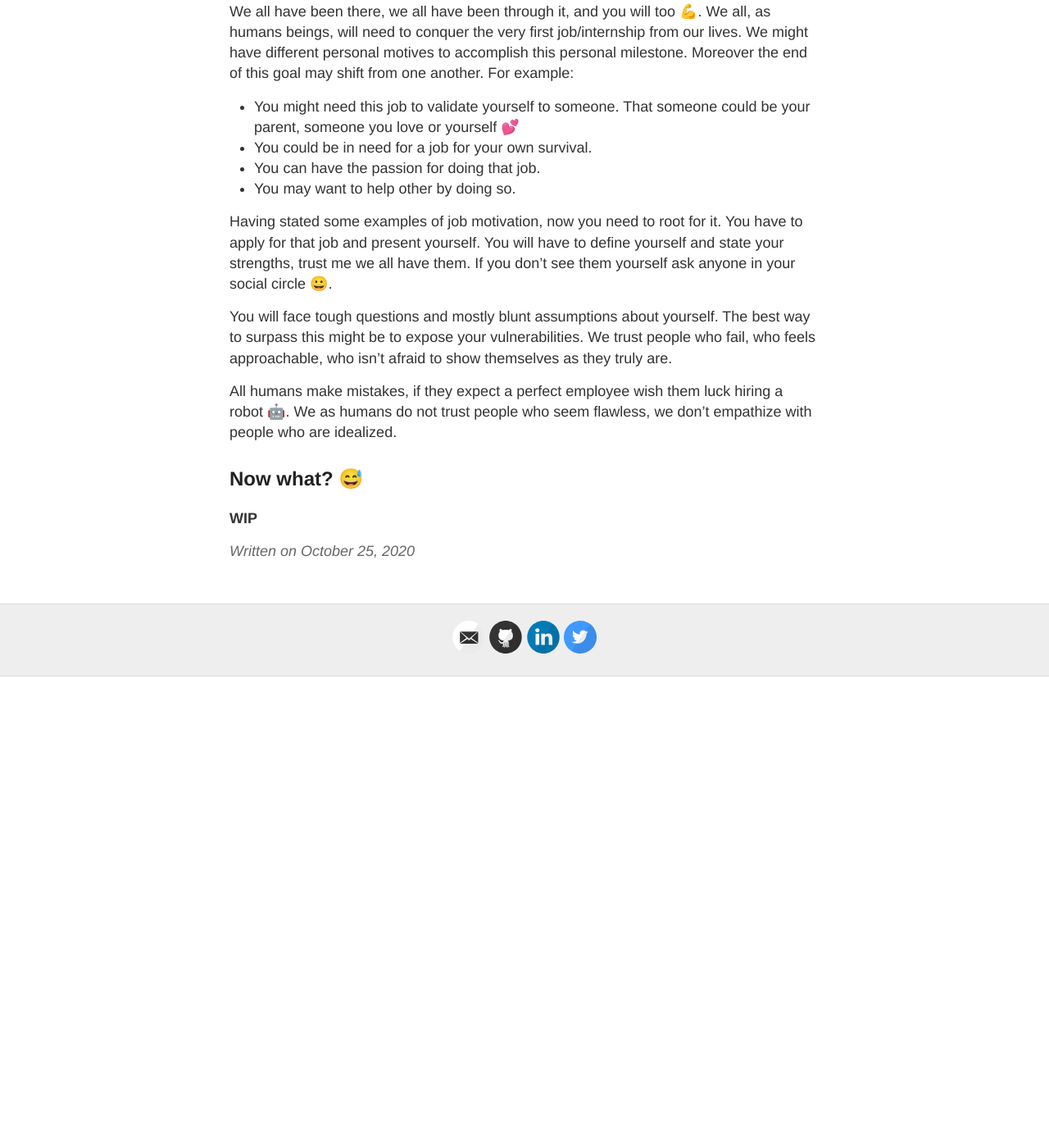
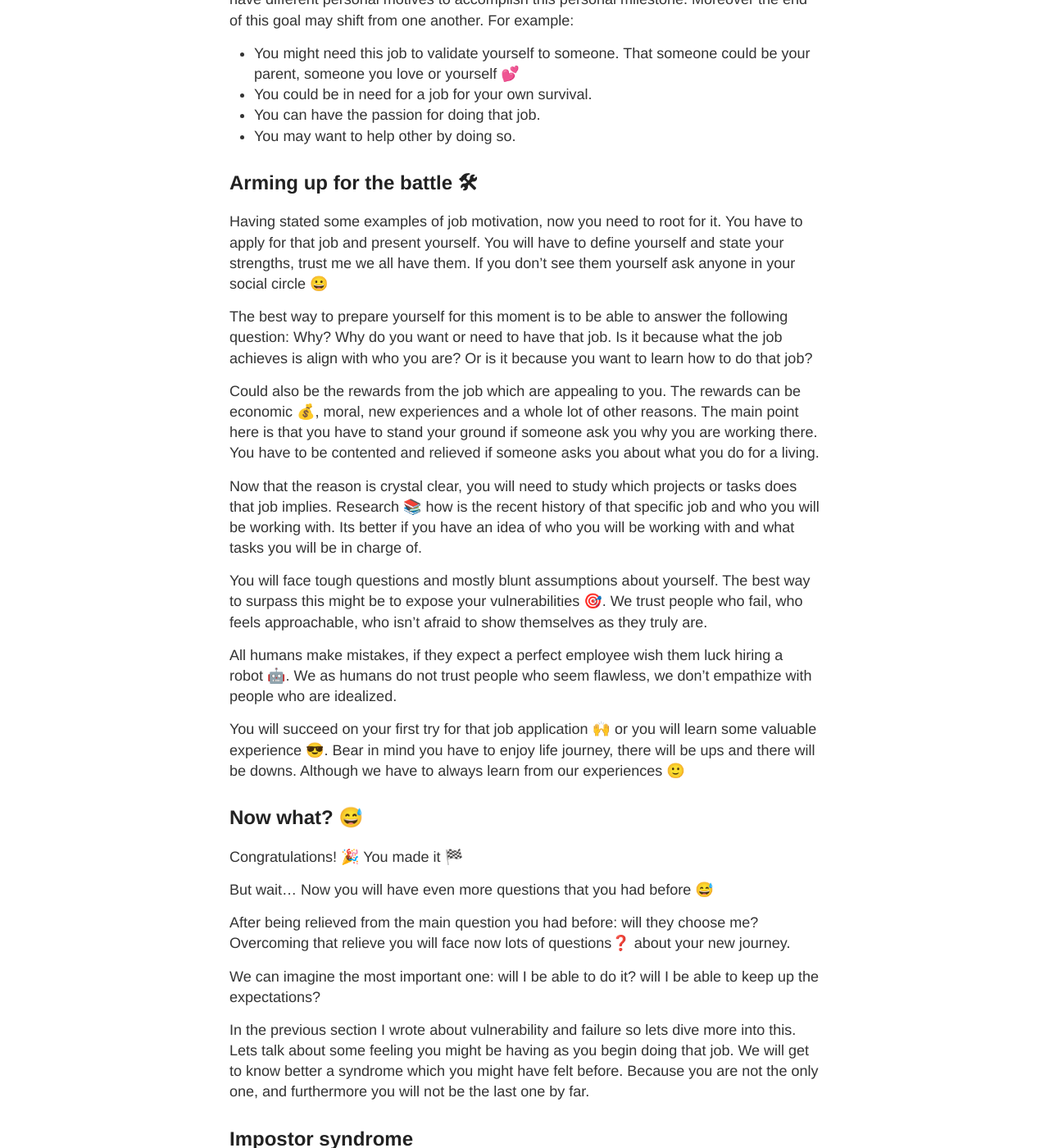
Before and after one commit to kamiyuzu/kamiyuzu.github.io, a Jekyll site: the page built from _posts/2020-10-30-first-job.md, in a window 1280 px wide and 1400 px high, scrolled down 290 px. Shown: the whole window at 82% size. Built offline with Jekyll 4.4.1, drawn with Linux system fonts in a browser that asks for light colours; before the commit the page ends 1115 px from its top, so only the background shows below that; some of the changed text lies outside the part shown.

Commit message:
Add now what section to first job and make some fix to previous section

```diff
--- a/_posts/2020-10-30-first-job.md
+++ b/_posts/2020-10-30-first-job.md
@@ -14,13 +12,35 @@ We all have been there, we all have been through it, and you will too 💪. We a
 - You can have the passion for doing that job.
 - You may want to help other by doing so.
 
-Having stated some examples of job motivation, now you need to root for it. You have to apply for that job and present yourself. You will have to define yourself and state your strengths, trust me we all have them. If you don't see them yourself ask anyone in your social circle 😀.
+## Arming up for the battle 🛠
 
-You will face tough questions and mostly blunt assumptions about yourself. The best way to surpass this might be to expose your vulnerabilities. We trust people who fail, who feels approachable, who isn't afraid to show themselves as they truly are.
+Having stated some examples of job motivation, now you need to root for it. You have to apply for that job and present yourself. You will have to define yourself and state your strengths, trust me we all have them. If you don't see them yourself ask anyone in your social circle 😀
+
+The best way to prepare yourself for this moment is to be able to answer the following question: Why? Why do you want or need to have that job. Is it because what the job achieves is align with who you are? Or is it because you want to learn how to do that job?
+
+Could also be the rewards from the job which are appealing to you. The rewards can be economic 💰, moral, new experiences and a whole lot of other reasons. The main point here is that you have to stand your ground if someone ask you why you are working there. You have to be contented and relieved if someone asks you about what you do for a living.
+
+Now that the reason is crystal clear, you will need to study which projects or tasks does that job implies. Research 📚 how is the recent history of that specific job and who you will be working with. Its better if you have an idea of who you will be working with and what tasks you will be in charge of.
+
+You will face tough questions and mostly blunt assumptions about yourself. The best way to surpass this might be to expose your vulnerabilities 🎯. We trust people who fail, who feels approachable, who isn't afraid to show themselves as they truly are.
 
 All humans make mistakes, if they expect a perfect employee wish them luck hiring a robot 🤖. We as humans do not trust people who seem flawless, we don't empathize with people who are idealized.
 
+You will succeed on your first try for that job application 🙌 or you will learn some valuable experience 😎. Bear in mind you have to enjoy life journey, there will be ups and there will be downs. Although we have to always learn from our experiences 🙂
+
 ## Now what? 😅
+
+Congratulations! 🎉 You made it 🏁
+
+But wait... Now you will have even more questions that you had before 😅
+
+After being relieved from the main question you had before: will they choose me? Overcoming that relieve you will face now lots of questions❓ about your new journey.
+
+We can imagine the most important one: will I be able to do it? will I be able to keep up the expectations?
+
+In the previous section I wrote about vulnerability and failure so lets dive more into this. Lets talk about some feeling you might be having as you begin doing that job. We will get to know better a syndrome which you might have felt before. Because you are not the only one, and furthermore you will not be the last one by far.
+
+## Impostor syndrome
 **WIP**
 
 <!-- `YEAR-MONTH-DAY-title.MARKUP` -->
```
Also changed, not shown: other parts of _posts/2020-10-30-first-job.md (+0 -2 lines), 3 other files.
